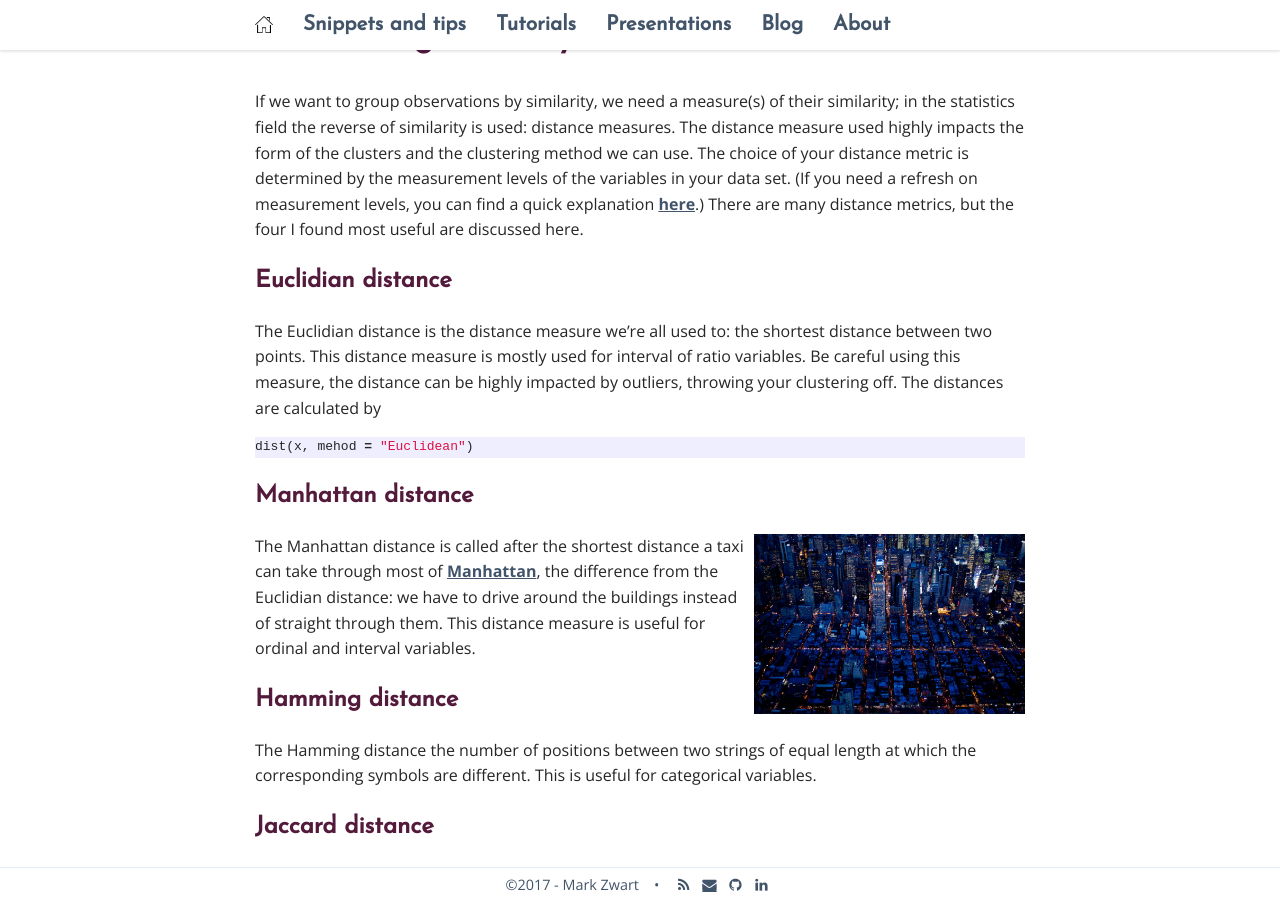
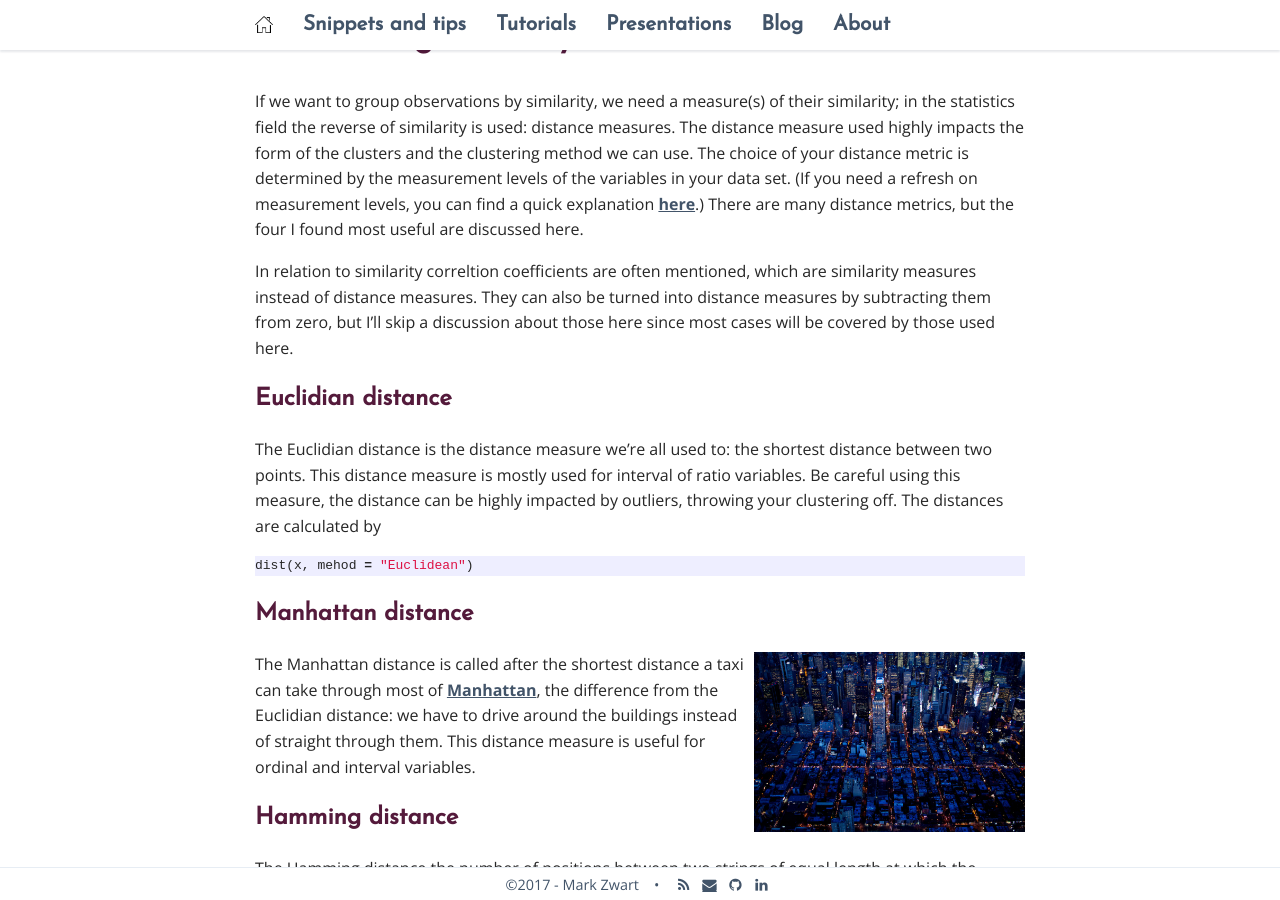
Before and after one commit to mark-me/mark-me.github.io, a Jekyll site: the page built from _pages/tutorials/clustering-mds/clustering-mds.md, in a window 1280 px wide and 900 px high, scrolled down 1193 px. Built offline with Jekyll 4.4.1, drawn with Linux system fonts in a browser that asks for light colours; nearby versions of some CDN libraries; comment, search, counter and statistics services are not loaded; some of the changed lines change nothing that is shown; some of the changed text lies outside the part shown.

Commit message:
Update clustering-mds.md

````diff
--- a/_pages/tutorials/clustering-mds/clustering-mds.md
+++ b/_pages/tutorials/clustering-mds/clustering-mds.md
@@ -22,6 +22,8 @@ The last step before the actual clustering is **assessing clusterability** or ou
 # Determining similarity
 
 If we want to group observations by similarity, we need a measure(s) of their similarity; in the statistics field the reverse of similarity is used: distance measures. The distance measure used highly impacts the form of the clusters and the clustering method we can use. The choice of your distance metric is determined by the measurement levels of the variables in your data set. (If you need a refresh on measurement levels, you can find a quick explanation [here](/statistical-tests/#levels-of-measurement).) There are many distance metrics, but the four I found most useful are discussed here.
+
+In relation to similarity correltion coefficients are often mentioned, which are similarity measures instead of distance measures. They can also be turned into distance measures by subtracting them from zero, but I'll skip a discussion about those here since most cases will be covered by those used here.
 
 ## Euclidian distance
 
@@ -72,16 +74,12 @@ plot(fit)
 ```
 
 
-# Gower distance
+## Gower distance
 Gower's General Similarity Coefficient one of the most popular measures of proximity for mixed data types. The explanation of it's workings is a bit more complex and beyond the scope of this tutorial. Calculating the
 
+# Applying multidimensional scaling
 
-
-In addition correltion coefficient can also be turned into distance measures by subtracting them from zero, but I'll skip a discussion about those here.
-
-## Applying multidimensional scaling
-
-# MDS
+## MDS
 
 <img src="/_pages/tutorials/clustering-mds/flat-earth.jpg" width="249" height="140" align="right"/>
 
````
